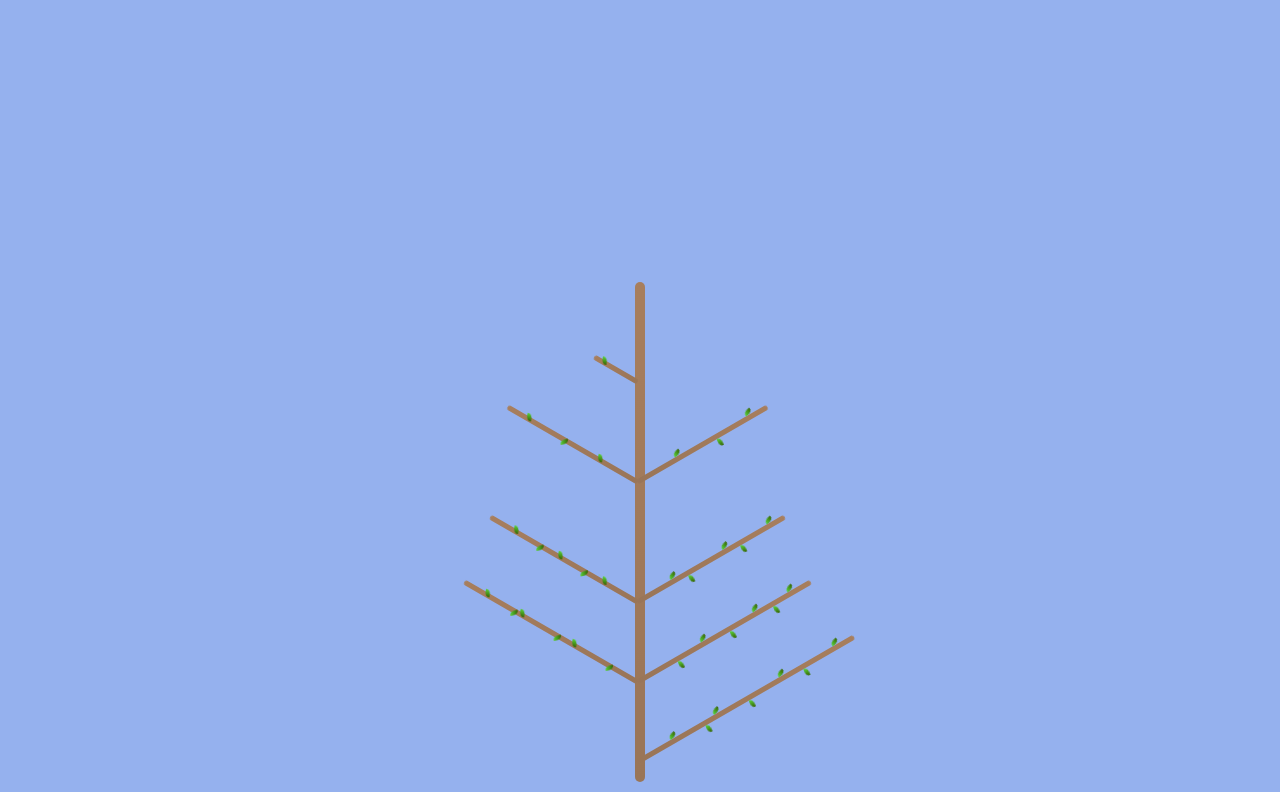
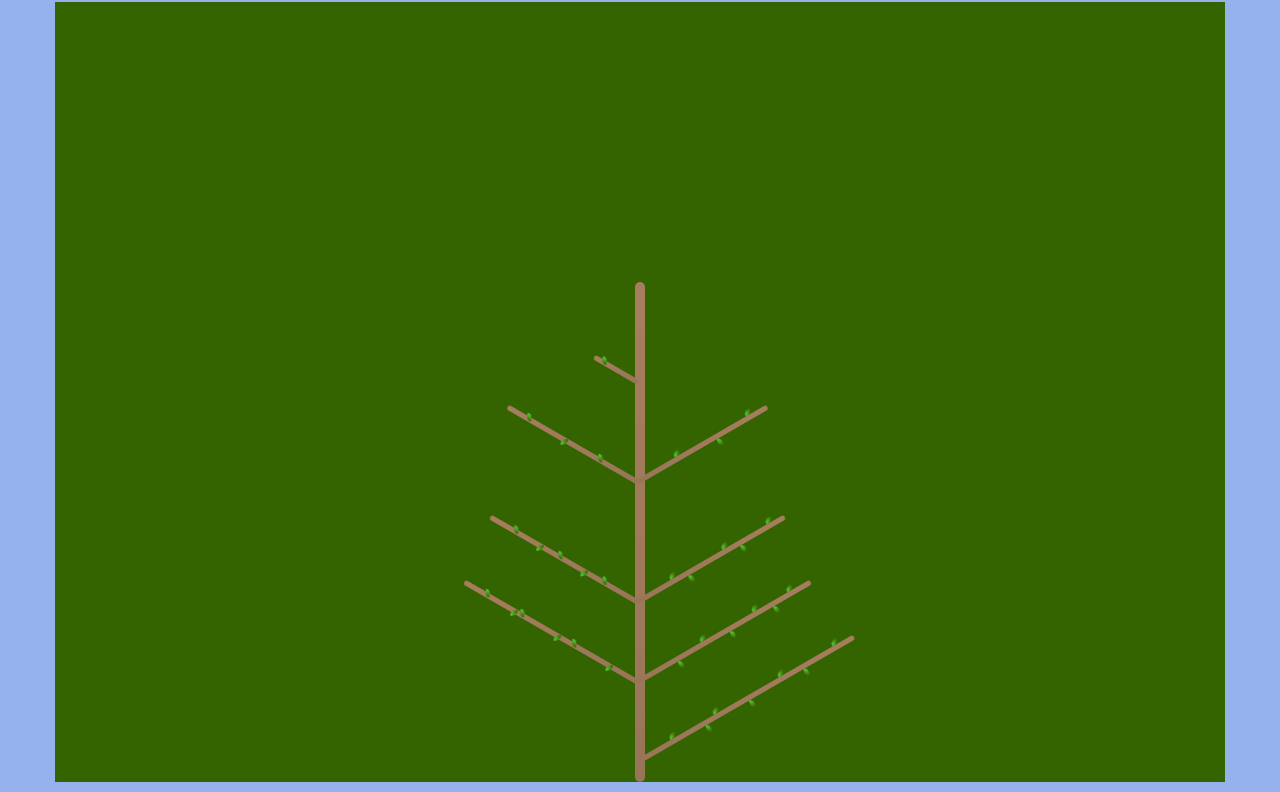
Before and after one commit to Kristina-Pochtovaya/study_css_projects, a website built with Parcel: page index.html in a window 1280 px wide. Shown: the part 45-837 px from the top of the page. Built offline with nearby package versions, Linux system fonts and the light colour scheme.

Commit message:
add style

```diff
--- a/src/css/index.css
+++ b/src/css/index.css
@@ -1,4 +1,8 @@
 /* @import 'tailwindcss'; */
+
+div {
+  background-color: #346400;
+}
 
 * {
   margin: 0;
```
